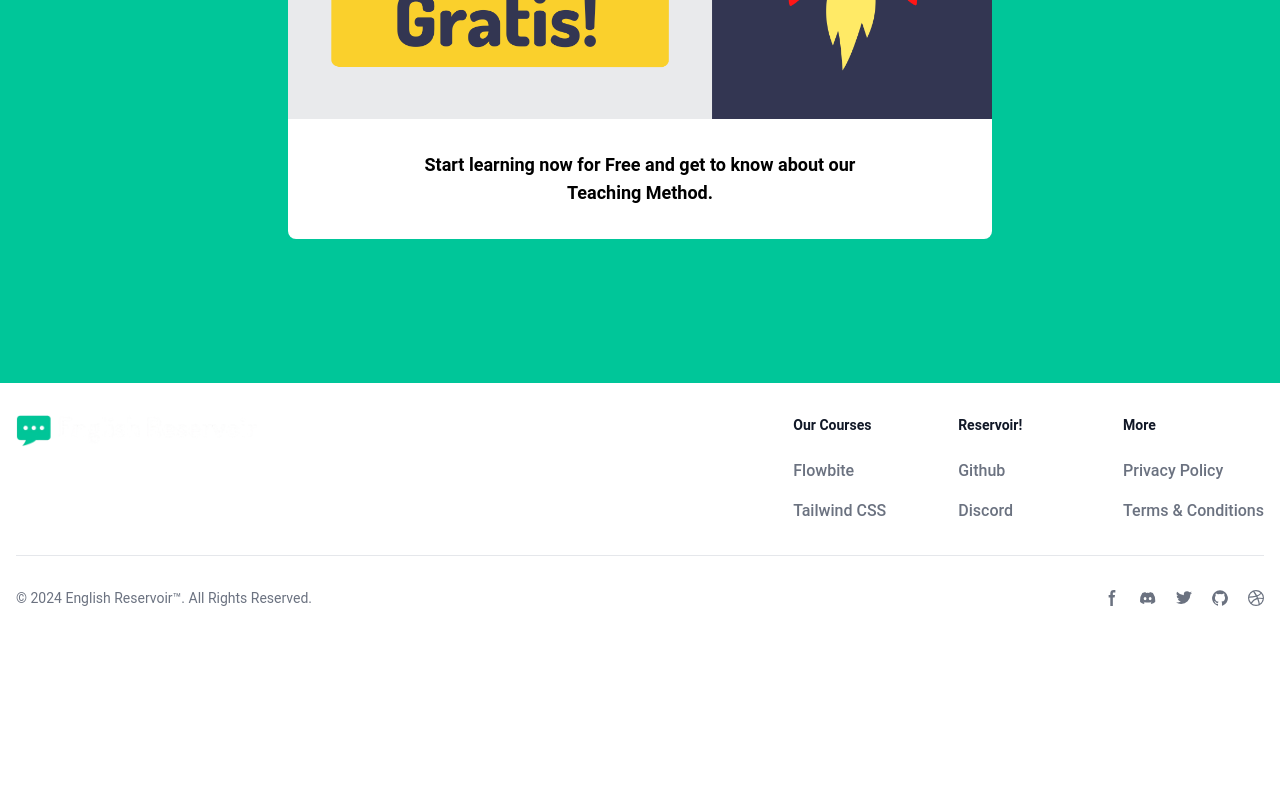
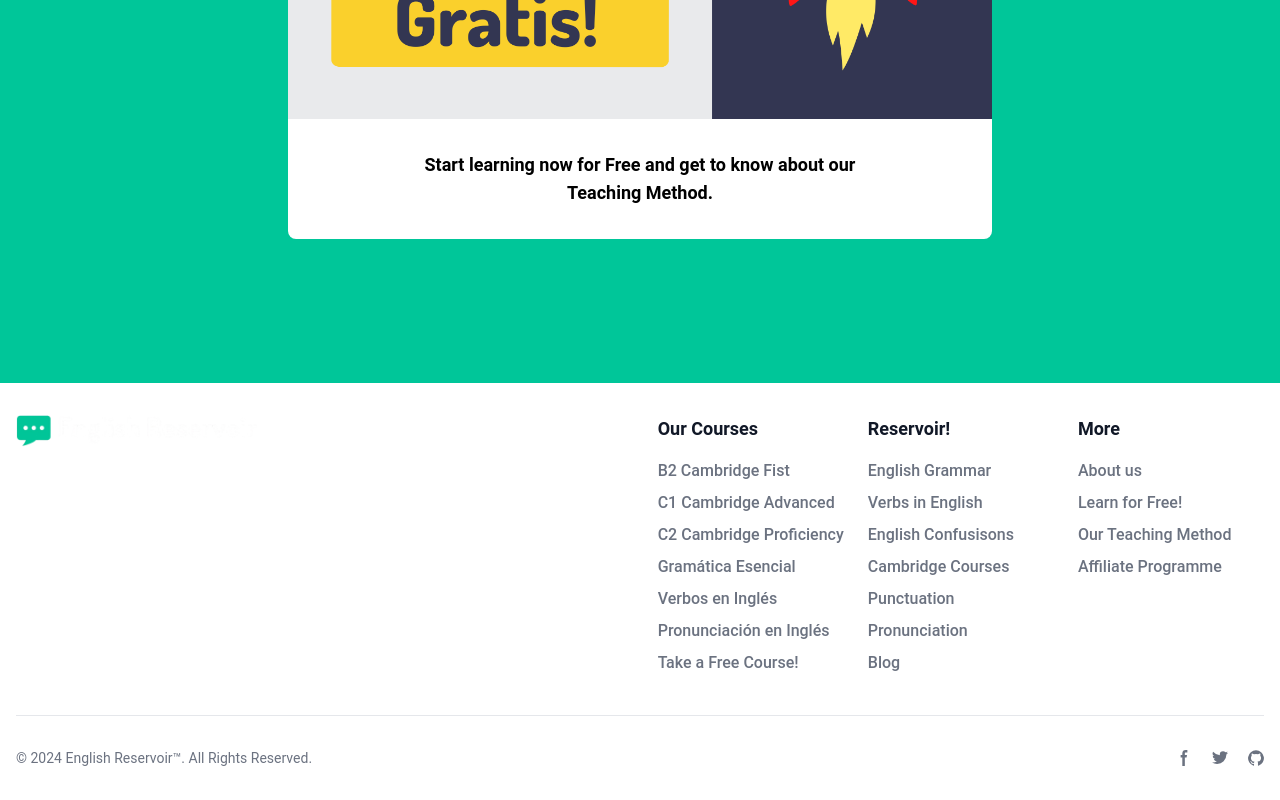
Before and after one commit to Thomas-Delany/Subdomain-with-React, a React (Vite) app: page / in a window 1280 px wide. Shown: the part 2059-2859 px from the top of the page. Before the commit the page ends 2699 px from the top, so only its background shows below. Built offline with nearby package versions, Linux system fonts and the light colour scheme.

Commit message:
footer menu completed

```diff
--- a/src/components/Footer.jsx
+++ b/src/components/Footer.jsx
@@ -1,46 +1,182 @@
-import React from 'react';
+import React from "react";
 
 function Footer() {
   return (
     <footer class="bg-white dark:bg-gray-900">
-    <div class="mx-auto w-full max-w-screen-xl p-4 py-6 lg:py-8">
+      <div class="mx-auto w-full max-w-screen-xl p-4 p-12 lg:py-8">
         <div class="md:flex md:justify-between">
           <div class="mb-6 md:mb-0">
-              <a href="https://flowbite.com/" class="flex items-center">
-                  <img src="src/assets/LOGO-DARK.png" class="h-8 me-3" alt="English Reservoir" />
+            <a href="#" class="flex items-center">
+              <img
+                src="src/assets/LOGO-DARK.png"
+                class="h-8 me-16"
+                alt="English Reservoir"
+              />
             </a>
           </div>
           <div class="grid grid-cols-2 gap-8 sm:gap-6 sm:grid-cols-3">
             <div>
-                  <h2 class="mb-6 text-sm font-semibold text-gray-900 dark:text-white">Our Courses</h2>
+              <h2 class="mb-4 text-lg font-semibold text-gray-900 dark:text-white">
+                Our Courses
+              </h2>
               <ul class="text-gray-500 dark:text-gray-400 font-medium">
-                      <li class="mb-4">
-                          <a href="https://flowbite.com/" class="hover:underline">Flowbite</a>
+                <li class="mb-2">
+                  <a
+                    href="https://cursos.englishreservoir.com/p/b2-cambridge-first"
+                    class="hover:underline"
+                  >
+                    B2 Cambridge Fist
+                  </a>
                 </li>
-                      <li>
-                          <a href="https://tailwindcss.com/" class="hover:underline">Tailwind CSS</a>
+                <li class="mb-2">
+                  <a
+                    href="https://cursos.englishreservoir.com/p/c1-cambridge-advanced"
+                    class="hover:underline"
+                  >
+                    C1 Cambridge Advanced
+                  </a>
+                </li>
+                <li class="mb-2">
+                  <a
+                    href="https://cursos.englishreservoir.com/p/c2-cambridge-proficiency"
+                    class="hover:underline"
+                  >
+                    C2 Cambridge Proficiency
+                  </a>
+                </li>
+                <li class="mb-2">
+                  <a
+                    href="https://cursos.englishreservoir.com/p/gramatica-esencial-metodo-divertido"
+                    class="hover:underline"
+                  >
+                    Gramática Esencial
+                  </a>
+                </li>
+                <li class="mb-2">
+                  <a
+                    href="https://cursos.englishreservoir.com/p/verbos-en-ingles-metodo-divertido"
+                    class="hover:underline"
+                  >
+                    Verbos en Inglés
+                  </a>
+                </li>
+                <li class="mb-2">
+                  <a
+                    href="https://cursos.englishreservoir.com/p/pronunciacion-en-ingles"
+                    class="hover:underline"
+                  >
+                    Pronunciación en Inglés
+                  </a>
+                </li>
+                <li class="mb-2">
+                  <a
+                    href="https://cursos.englishreservoir.com/p/curso-de-ingles-gratuito"
+                    class="hover:underline"
+                  >
+                    Take a Free Course!
+                  </a>
                 </li>
               </ul>
             </div>
             <div>
-                  <h2 class="mb-6 text-sm font-semibold text-gray-900 dark:text-white">Reservoir!</h2>
+              <h2 class="mb-4 text-lg font-semibold text-gray-900 dark:text-white">
+                Reservoir!
+              </h2>
               <ul class="text-gray-500 dark:text-gray-400 font-medium">
-                      <li class="mb-4">
-                          <a href="https://github.com/themesberg/flowbite" class="hover:underline ">Github</a>
+                <li class="mb-2">
+                  <a
+                    href="https://englishreservoir.co.uk/english-grammar/"
+                    class="hover:underline "
+                  >
+                    English Grammar
+                  </a>
                 </li>
-                      <li>
-                          <a href="https://discord.gg/4eeurUVvTy" class="hover:underline">Discord</a>
+                <li class="mb-2">
+                  <a
+                    href="https://englishreservoir.co.uk/english-verbs/"
+                    class="hover:underline"
+                  >
+                    Verbs in English
+                  </a>
+                </li>
+                <li class="mb-2">
+                  <a
+                    href="https://englishreservoir.co.uk/english-confusions/"
+                    class="hover:underline "
+                  >
+                    English Confusisons
+                  </a>
+                </li>
+                <li class="mb-2">
+                  <a
+                    href="https://englishreservoir.co.uk/cambridge/"
+                    class="hover:underline"
+                  >
+                    Cambridge Courses
+                  </a>
+                </li>
+                <li class="mb-2">
+                  <a
+                    href="https://englishreservoir.co.uk/english-punctuation/"
+                    class="hover:underline "
+                  >
+                    Punctuation
+                  </a>
+                </li>
+                <li class="mb-2">
+                  <a
+                    href="https://englishreservoir.co.uk/english-pronunciation/"
+                    class="hover:underline"
+                  >
+                    Pronunciation
+                  </a>
+                </li>
+                <li class="mb-2">
+                  <a
+                    href="https://englishreservoir.co.uk/blog"
+                    class="hover:underline"
+                  >
+                    Blog
+                  </a>
                 </li>
               </ul>
             </div>
             <div>
-                  <h2 class="mb-6 text-sm font-semibold text-gray-900 dark:text-white">More</h2>
+              <h2 class="mb-4 text-lg font-semibold text-gray-900 dark:text-white">
+                More
+              </h2>
               <ul class="text-gray-500 dark:text-gray-400 font-medium">
-                      <li class="mb-4">
-                          <a href="#" class="hover:underline">Privacy Policy</a>
+                <li class="mb-2">
+                  <a
+                    href="https://englishreservoir.co.uk/about-english-reservoir"
+                    class="hover:underline"
+                  >
+                    About us
+                  </a>
                 </li>
-                      <li>
-                          <a href="#" class="hover:underline">Terms &amp; Conditions</a>
+                <li class="mb-2">
+                  <a
+                    href="https://www.youtube.com/@EnglishReservoir/featured"
+                    class="hover:underline"
+                  >
+                    Learn for Free!
+                  </a>
+                </li>
+                <li class="mb-2">
+                  <a
+                    href="https://englishreservoir.co.uk/method-english-reservoir"
+                    class="hover:underline"
+                  >
+                    Our Teaching Method
+                  </a>
+                </li>
+                <li class="mb-2">
+                  <a
+                    href="https://englishreservoir.co.uk/affiliate"
+                    class="hover:underline"
+                  >
+                    Affiliate Programme
+                  </a>
                 </li>
               </ul>
             </div>
@@ -48,38 +184,70 @@
         </div>
         <hr class="my-6 border-gray-200 sm:mx-auto dark:border-gray-700 lg:my-8" />
         <div class="sm:flex sm:items-center sm:justify-between">
-          <span class="text-sm text-gray-500 sm:text-center dark:text-gray-400">© 2024 <a href="https://englishreservoir.co.uk/" class="hover:underline">English Reservoir™</a>. All Rights Reserved.
+          <span class="text-sm text-gray-500 sm:text-center dark:text-gray-400">
+            © 2024{" "}
+            <a href="https://englishreservoir.co.uk/" class="hover:underline">
+              English Reservoir™
+            </a>
+            . All Rights Reserved.
           </span>
           <div class="flex mt-4 sm:justify-center sm:mt-0">
-              <a href="#" class="text-gray-500 hover:text-gray-900 dark:hover:text-white">
-                  <svg class="w-4 h-4" aria-hidden="true" xmlns="http://www.w3.org/2000/svg" fill="currentColor" viewBox="0 0 8 19">
-                        <path fill-rule="evenodd" d="M6.135 3H8V0H6.135a4.147 4.147 0 0 0-4.142 4.142V6H0v3h2v9.938h3V9h2.021l.592-3H5V3.591A.6.6 0 0 1 5.592 3h.543Z" clip-rule="evenodd"/>
+            <a
+              href="#"
+              class="text-gray-500 hover:text-gray-900 dark:hover:text-white"
+            >
+              <svg
+                class="w-4 h-4"
+                aria-hidden="true"
+                xmlns="http://www.w3.org/2000/svg"
+                fill="currentColor"
+                viewBox="0 0 8 19"
+              >
+                <path
+                  fill-rule="evenodd"
+                  d="M6.135 3H8V0H6.135a4.147 4.147 0 0 0-4.142 4.142V6H0v3h2v9.938h3V9h2.021l.592-3H5V3.591A.6.6 0 0 1 5.592 3h.543Z"
+                  clip-rule="evenodd"
+                />
               </svg>
               <span class="sr-only">Facebook page</span>
             </a>
-              <a href="#" class="text-gray-500 hover:text-gray-900 dark:hover:text-white ms-5">
-                  <svg class="w-4 h-4" aria-hidden="true" xmlns="http://www.w3.org/2000/svg" fill="currentColor" viewBox="0 0 21 16">
-                        <path d="M16.942 1.556a16.3 16.3 0 0 0-4.126-1.3 12.04 12.04 0 0 0-.529 1.1 15.175 15.175 0 0 0-4.573 0 11.585 11.585 0 0 0-.535-1.1 16.274 16.274 0 0 0-4.129 1.3A17.392 17.392 0 0 0 .182 13.218a15.785 15.785 0 0 0 4.963 2.521c.41-.564.773-1.16 1.084-1.785a10.63 10.63 0 0 1-1.706-.83c.143-.106.283-.217.418-.33a11.664 11.664 0 0 0 10.118 0c.137.113.277.224.418.33-.544.328-1.116.606-1.71.832a12.52 12.52 0 0 0 1.084 1.785 16.46 16.46 0 0 0 5.064-2.595 17.286 17.286 0 0 0-2.973-11.59ZM6.678 10.813a1.941 1.941 0 0 1-1.8-2.045 1.93 1.93 0 0 1 1.8-2.047 1.919 1.919 0 0 1 1.8 2.047 1.93 1.93 0 0 1-1.8 2.045Zm6.644 0a1.94 1.94 0 0 1-1.8-2.045 1.93 1.93 0 0 1 1.8-2.047 1.918 1.918 0 0 1 1.8 2.047 1.93 1.93 0 0 1-1.8 2.045Z"/>
-                    </svg>
-                  <span class="sr-only">Discord community</span>
-              </a>
-              <a href="#" class="text-gray-500 hover:text-gray-900 dark:hover:text-white ms-5">
-                  <svg class="w-4 h-4" aria-hidden="true" xmlns="http://www.w3.org/2000/svg" fill="currentColor" viewBox="0 0 20 17">
-                    <path fill-rule="evenodd" d="M20 1.892a8.178 8.178 0 0 1-2.355.635 4.074 4.074 0 0 0 1.8-2.235 8.344 8.344 0 0 1-2.605.98A4.13 4.13 0 0 0 13.85 0a4.068 4.068 0 0 0-4.1 4.038 4 4 0 0 0 .105.919A11.705 11.705 0 0 1 1.4.734a4.006 4.006 0 0 0 1.268 5.392 4.165 4.165 0 0 1-1.859-.5v.05A4.057 4.057 0 0 0 4.1 9.635a4.19 4.19 0 0 1-1.856.07 4.108 4.108 0 0 0 3.831 2.807A8.36 8.36 0 0 1 0 14.184 11.732 11.732 0 0 0 6.291 16 11.502 11.502 0 0 0 17.964 4.5c0-.177 0-.35-.012-.523A8.143 8.143 0 0 0 20 1.892Z" clip-rule="evenodd"/>
+            <a
+              href="#"
+              class="text-gray-500 hover:text-gray-900 dark:hover:text-white ms-5"
+            >
+              <svg
+                class="w-4 h-4"
+                aria-hidden="true"
+                xmlns="http://www.w3.org/2000/svg"
+                fill="currentColor"
+                viewBox="0 0 20 17"
+              >
+                <path
+                  fill-rule="evenodd"
+                  d="M20 1.892a8.178 8.178 0 0 1-2.355.635 4.074 4.074 0 0 0 1.8-2.235 8.344 8.344 0 0 1-2.605.98A4.13 4.13 0 0 0 13.85 0a4.068 4.068 0 0 0-4.1 4.038 4 4 0 0 0 .105.919A11.705 11.705 0 0 1 1.4.734a4.006 4.006 0 0 0 1.268 5.392 4.165 4.165 0 0 1-1.859-.5v.05A4.057 4.057 0 0 0 4.1 9.635a4.19 4.19 0 0 1-1.856.07 4.108 4.108 0 0 0 3.831 2.807A8.36 8.36 0 0 1 0 14.184 11.732 11.732 0 0 0 6.291 16 11.502 11.502 0 0 0 17.964 4.5c0-.177 0-.35-.012-.523A8.143 8.143 0 0 0 20 1.892Z"
+                  clip-rule="evenodd"
+                />
               </svg>
               <span class="sr-only">Twitter page</span>
             </a>
-              <a href="#" class="text-gray-500 hover:text-gray-900 dark:hover:text-white ms-5">
-                  <svg class="w-4 h-4" aria-hidden="true" xmlns="http://www.w3.org/2000/svg" fill="currentColor" viewBox="0 0 20 20">
-                        <path fill-rule="evenodd" d="M10 .333A9.911 9.911 0 0 0 6.866 19.65c.5.092.678-.215.678-.477 0-.237-.01-1.017-.014-1.845-2.757.6-3.338-1.169-3.338-1.169a2.627 2.627 0 0 0-1.1-1.451c-.9-.615.07-.6.07-.6a2.084 2.084 0 0 1 1.518 1.021 2.11 2.11 0 0 0 2.884.823c.044-.503.268-.973.63-1.325-2.2-.25-4.516-1.1-4.516-4.9A3.832 3.832 0 0 1 4.7 7.068a3.56 3.56 0 0 1 .095-2.623s.832-.266 2.726 1.016a9.409 9.409 0 0 1 4.962 0c1.89-1.282 2.717-1.016 2.717-1.016.366.83.402 1.768.1 2.623a3.827 3.827 0 0 1 1.02 2.659c0 3.807-2.319 4.644-4.525 4.889a2.366 2.366 0 0 1 .673 1.834c0 1.326-.012 2.394-.012 2.72 0 .263.18.572.681.475A9.911 9.911 0 0 0 10 .333Z" clip-rule="evenodd"/>
+            <a
+              href="https://github.com/Thomas-Delany/Subdomain-with-React"
+              class="text-gray-500 hover:text-gray-900 dark:hover:text-white ms-5"
+            >
+              <svg
+                class="w-4 h-4"
+                aria-hidden="true"
+                xmlns="http://www.w3.org/2000/svg"
+                fill="currentColor"
+                viewBox="0 0 20 20"
+              >
+                <path
+                  fill-rule="evenodd"
+                  d="M10 .333A9.911 9.911 0 0 0 6.866 19.65c.5.092.678-.215.678-.477 0-.237-.01-1.017-.014-1.845-2.757.6-3.338-1.169-3.338-1.169a2.627 2.627 0 0 0-1.1-1.451c-.9-.615.07-.6.07-.6a2.084 2.084 0 0 1 1.518 1.021 2.11 2.11 0 0 0 2.884.823c.044-.503.268-.973.63-1.325-2.2-.25-4.516-1.1-4.516-4.9A3.832 3.832 0 0 1 4.7 7.068a3.56 3.56 0 0 1 .095-2.623s.832-.266 2.726 1.016a9.409 9.409 0 0 1 4.962 0c1.89-1.282 2.717-1.016 2.717-1.016.366.83.402 1.768.1 2.623a3.827 3.827 0 0 1 1.02 2.659c0 3.807-2.319 4.644-4.525 4.889a2.366 2.366 0 0 1 .673 1.834c0 1.326-.012 2.394-.012 2.72 0 .263.18.572.681.475A9.911 9.911 0 0 0 10 .333Z"
+                  clip-rule="evenodd"
+                />
               </svg>
               <span class="sr-only">GitHub account</span>
-              </a>
-              <a href="#" class="text-gray-500 hover:text-gray-900 dark:hover:text-white ms-5">
-                  <svg class="w-4 h-4" aria-hidden="true" xmlns="http://www.w3.org/2000/svg" fill="currentColor" viewBox="0 0 20 20">
-                    <path fill-rule="evenodd" d="M10 0a10 10 0 1 0 10 10A10.009 10.009 0 0 0 10 0Zm6.613 4.614a8.523 8.523 0 0 1 1.93 5.32 20.094 20.094 0 0 0-5.949-.274c-.059-.149-.122-.292-.184-.441a23.879 23.879 0 0 0-.566-1.239 11.41 11.41 0 0 0 4.769-3.366ZM8 1.707a8.821 8.821 0 0 1 2-.238 8.5 8.5 0 0 1 5.664 2.152 9.608 9.608 0 0 1-4.476 3.087A45.758 45.758 0 0 0 8 1.707ZM1.642 8.262a8.57 8.57 0 0 1 4.73-5.981A53.998 53.998 0 0 1 9.54 7.222a32.078 32.078 0 0 1-7.9 1.04h.002Zm2.01 7.46a8.51 8.51 0 0 1-2.2-5.707v-.262a31.64 31.64 0 0 0 8.777-1.219c.243.477.477.964.692 1.449-.114.032-.227.067-.336.1a13.569 13.569 0 0 0-6.942 5.636l.009.003ZM10 18.556a8.508 8.508 0 0 1-5.243-1.8 11.717 11.717 0 0 1 6.7-5.332.509.509 0 0 1 .055-.02 35.65 35.65 0 0 1 1.819 6.476 8.476 8.476 0 0 1-3.331.676Zm4.772-1.462A37.232 37.232 0 0 0 13.113 11a12.513 12.513 0 0 1 5.321.364 8.56 8.56 0 0 1-3.66 5.73h-.002Z" clip-rule="evenodd"/>
-                </svg>
-                  <span class="sr-only">Dribbble account</span>
             </a>
           </div>
         </div>
```
Lines whose indentation alone changed are shown as unchanged.
